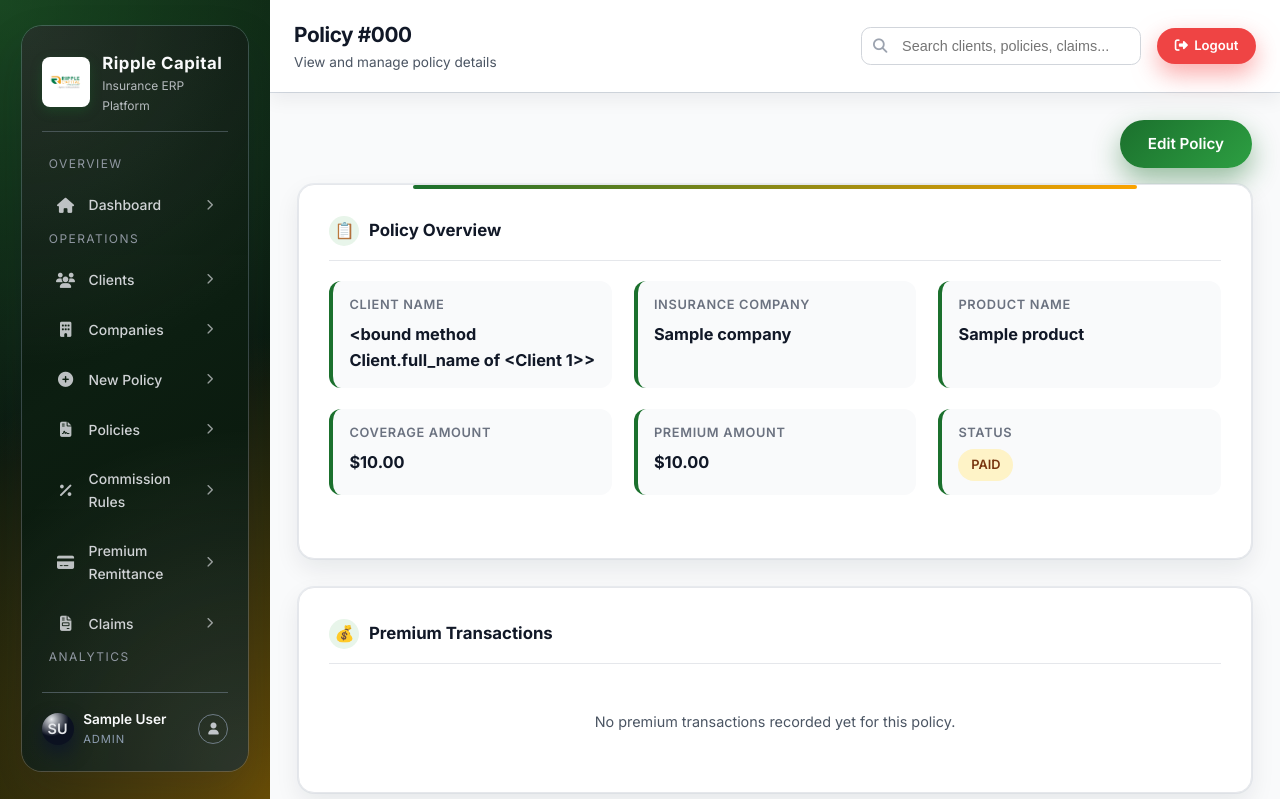
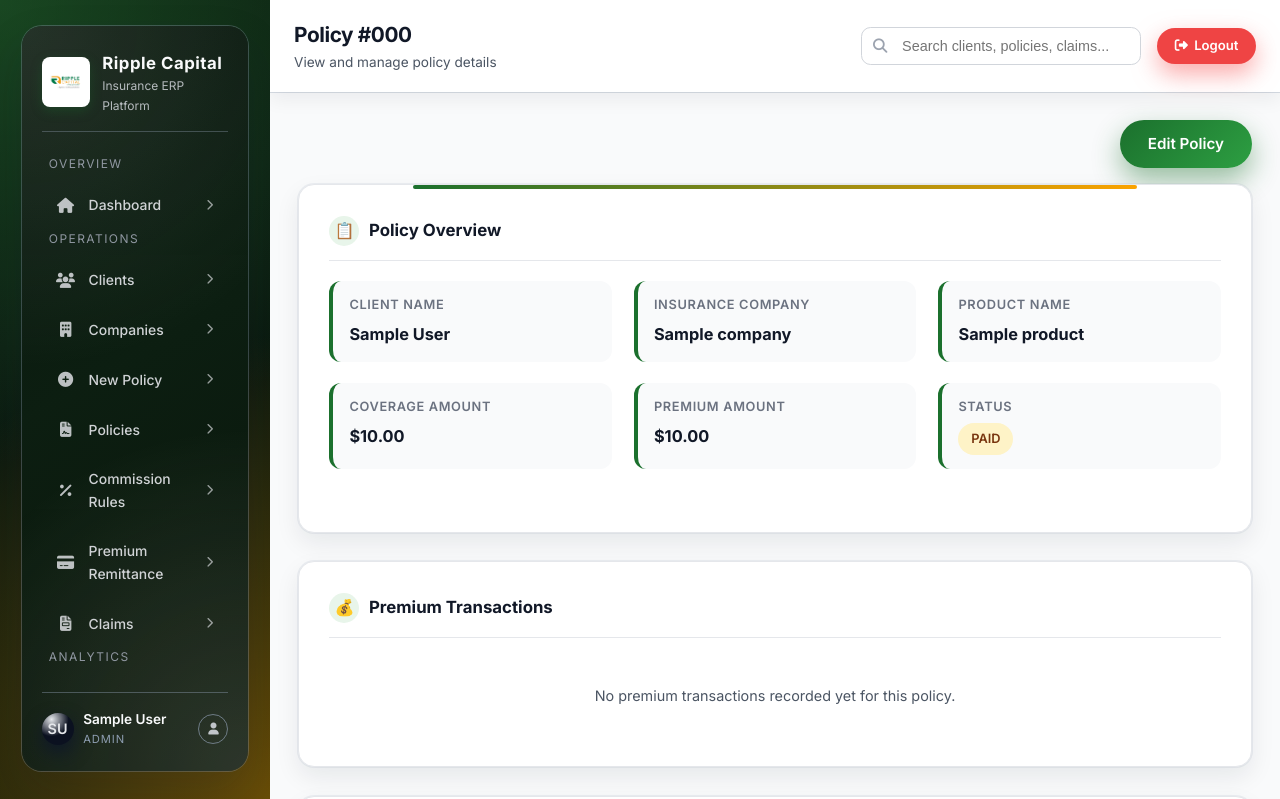
Before and after one commit to chiwonerwatylon-glitch/RippleCapitalERP-2026, a Flask app: page /policies/1/view in a window 1280 px wide. Shown: the top 799 px of the page. Run offline with Flask 3, Linux system fonts and the light colour scheme; a user stored in the database is signed in; tables that the repository leaves empty hold one stand-in row (values such as "Sample post").

Commit message:
fix: show client name in policy_detail.html overview

```diff
--- a/templates/policy_detail.html
+++ b/templates/policy_detail.html
@@ -335,7 +335,7 @@
             <div class="policy-item">
                 <div class="policy-item-label">Client Name</div>
                 <div class="policy-item-value">
-                    {{ policy.client.full_name if policy.client and policy.client.full_name is defined else (policy.client.first_name ~ ' ' ~ policy.client.last_name) if policy.client else 'N/A' }}
+                    {{ (policy.client.first_name ~ ' ' ~ policy.client.last_name) if policy.client else 'N/A' }}
                 </div>
             </div>
             <div class="policy-item">
```
